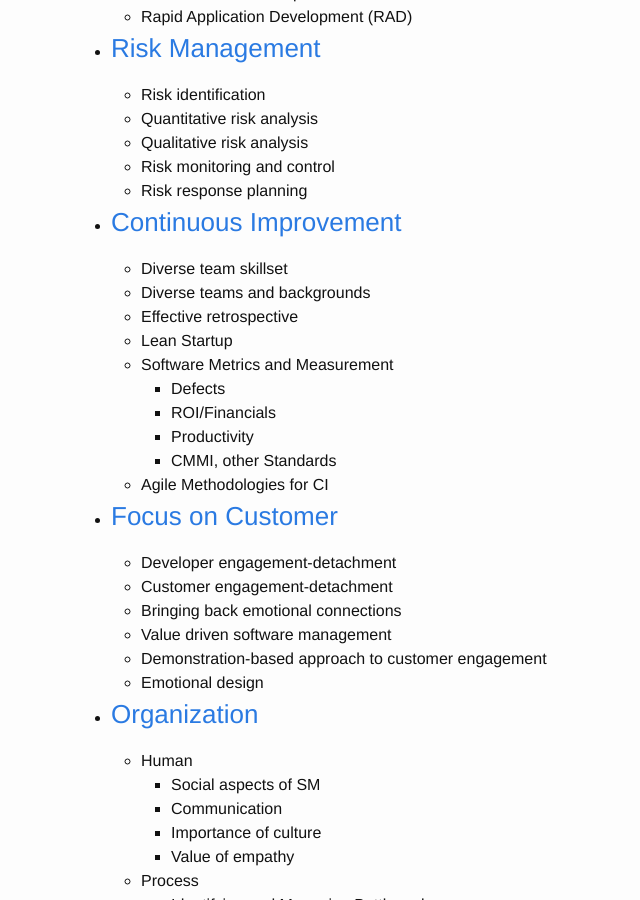
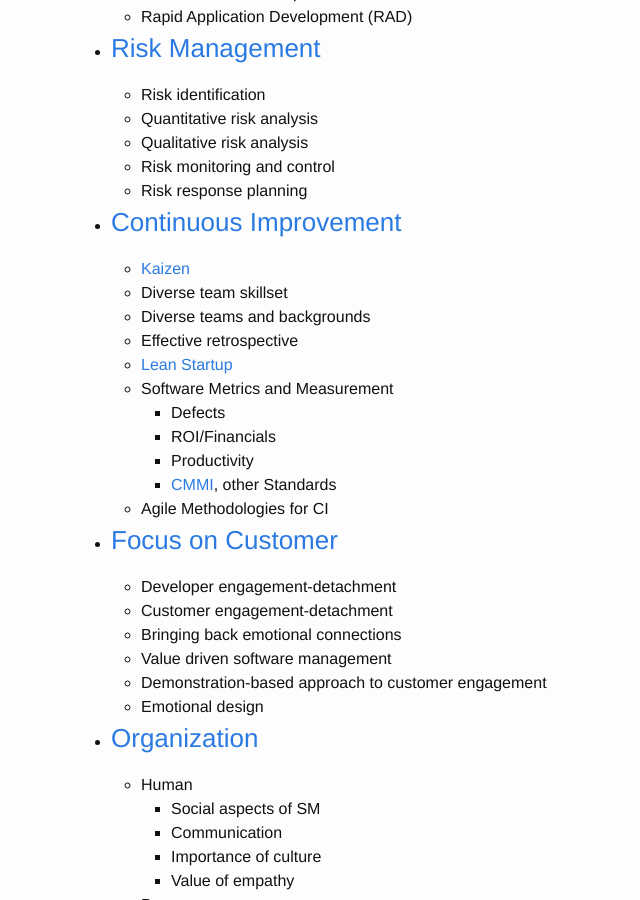
Before and after one commit to css566/css566.github.io, a Jekyll site: the page built from _posts/2016-05-25-SWBOK.md, in a window 1280 px wide and 900 px high, scrolled down 1869 px. Shown: the whole window, without its empty margins (189-829 px from the left). Built offline with Jekyll 4.4.1, drawn with Linux system fonts in a browser that asks for light colours; comment, search, counter and statistics services are not loaded; some of the changed text lies outside the part shown.

Commit message:
Update 2016-05-25-SWBOK.md

```diff
--- a/_posts/2016-05-25-SWBOK.md
+++ b/_posts/2016-05-25-SWBOK.md
@@ -80,15 +80,16 @@ The intent of this document is to represent the breadth of information that woul
 
 
  - ### <a name="continuousimprovement">Continuous Improvement</a>
+	 - [Kaizen]({% post_url 2016-05-05-Continuous_Improvement %})
 	 - Diverse team skillset
 	 - Diverse teams and backgrounds
 	 - Effective retrospective
-	 - Lean Startup
+	 - [Lean Startup]({% post_url 2016-05-12-Lean-Startups_and_CI %})
 	 - Software Metrics and Measurement
 		 - Defects
 		 - ROI/Financials
 		 - Productivity
-		 - CMMI, other Standards
+		 - [CMMI]({% post_url 2016-05-16-CMMI %}), other Standards
 	 - Agile Methodologies for CI
 
  - ### <a name="focusoncustomer">Focus on Customer</a>
@@ -124,10 +125,10 @@ Back to <a href="#content">top</a>
 
  - ### <a name="collaboration">Collaboration</a>
 	 - Human Resource Management
-	 - Office Floor Plans
+	 - [Office Floor Plans]({% post_url 2016-05-05-physical-workspaces %})
 
  - ### <a name="productivity">Productivity</a>
-	 - Measuring productivity
+	 - [Measuring productivity]({% post_url 2016-05-05-software-measurement %})
 	 - Effect of collaboration
 	 - Concepts form Mythical man month
 
@@ -226,7 +227,7 @@ Back to <a href="#content">top</a>
 
  - ### <a name="architecture">Architecture</a>
 	 - Design Foundation
-		 - Waterfall/Separate Design Phase
+		 - [Waterfall]({% post_url 2016-05-03-waterfall_physical %})/Separate Design Phase
 			 - BUFD (Big UpFront Design)
 		 - Deployment context
 		 - Pregame (Scrum)
```
